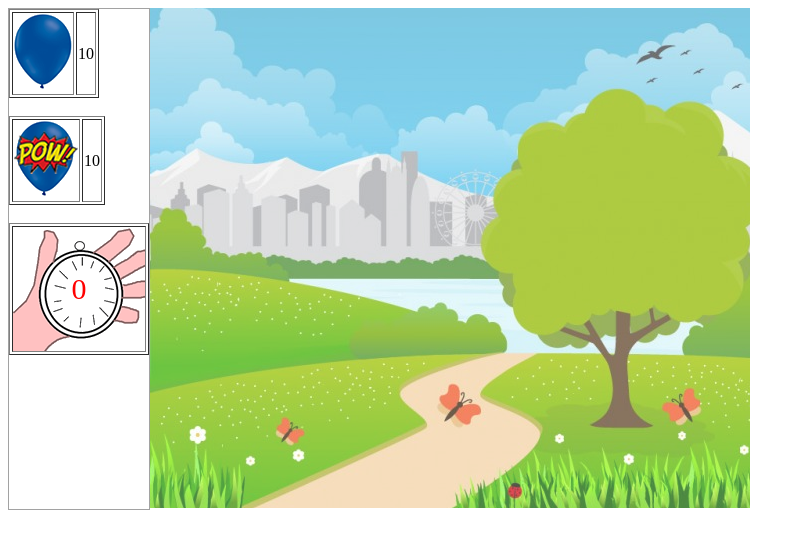
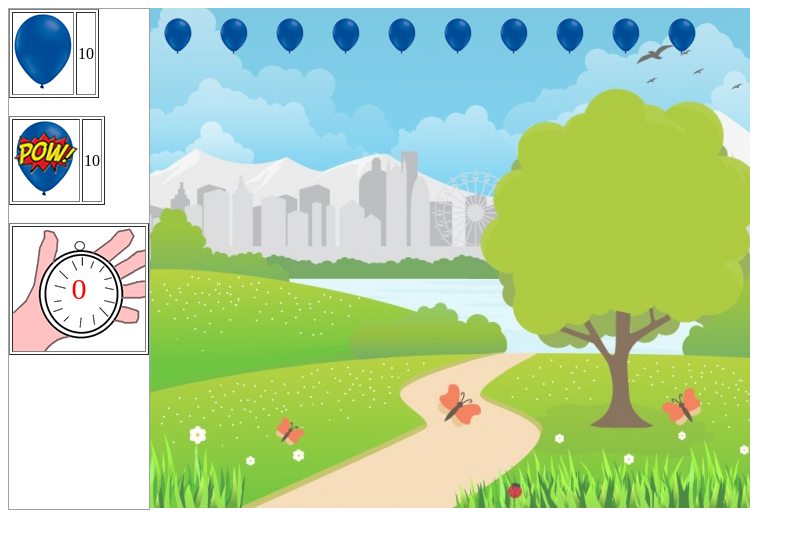
Before and after one commit to vitorstabile/javascript-project-game, a plain HTML site: page game.html in a window 1280 px wide. Shown: the whole page, without its empty margins (0-805 px from the left). Drawn offline with Linux system fonts and the light colour scheme.

Commit message:
create ballons - part3

```diff
--- a/game.html
+++ b/game.html
@@ -51,7 +51,7 @@
             </table>
         </div>
 
-        <div style="float:left; width: 600px; height: 500px; background: url('img/cenario.png'); background-position: bottom;"></div>
+        <div id="scene" style="float:left; width: 600px; height: 500px; background: url('img/cenario.png'); background-position: bottom;"></div>
 
 	</body>
 
--- a/game.js
+++ b/game.js
@@ -26,15 +26,19 @@ function gameBegin(){
 
     var qt_balloons = 10;
 
-    create_ballons(qt_ballons);
+    create_ballons(qt_balloons);
 
 }
 
-function create_ballons(qt_ballons){
+function create_ballons(qt_balloons){
 
-    for (var i = 1; i<= qt_ballons; i++){
+    for (var i = 1; i<= qt_balloons; i++){
 
+        var balloon = document.createElement("img"); // with create element, you can create tags in your document HTML
+        balloon.src = 'img/balao_azul_pequeno.png';
+        balloon.style.margin = "10px"; // you can change the style of the balloon, because, he is a tag html now (img)
 
+        document.getElementById('scene').appendChild(balloon); // with append Child, he will add the img tag with the ballons
 
     }
 
```
